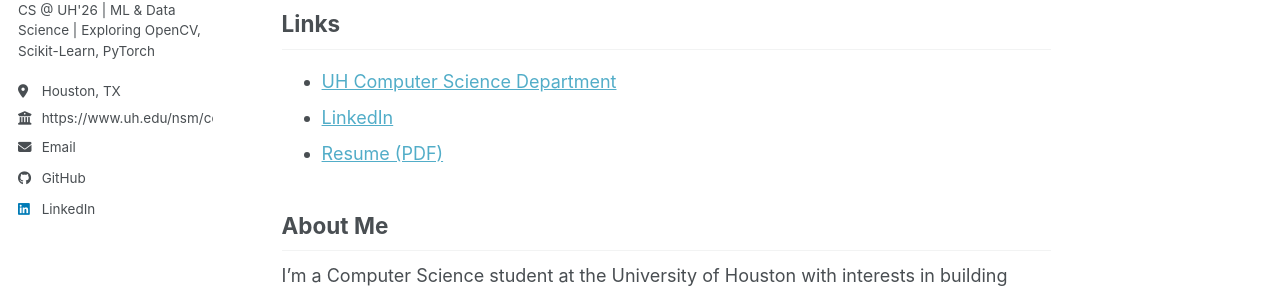
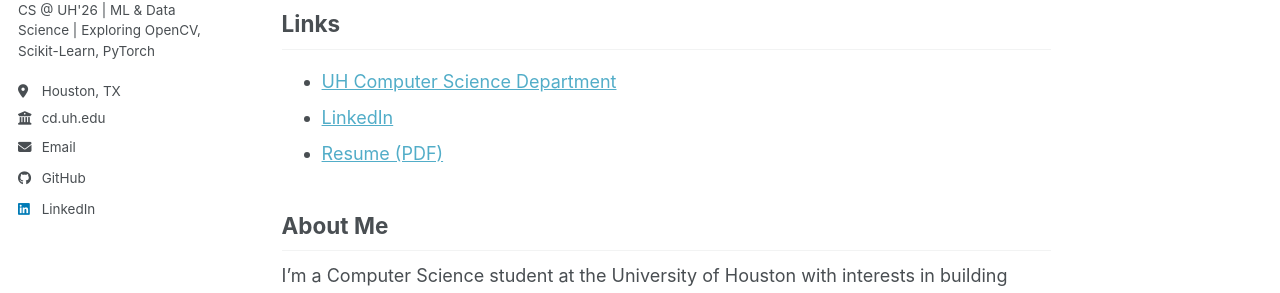
Before and after one commit to amurshid/amurshid.github.io, a Jekyll site: the page built from _pages/about.md, in a window 1280 px wide. Shown: the part 307-600 px from the top of the page. Built offline with Jekyll 4.4.1, drawn with Linux system fonts in a browser that asks for light colours; a script bundle is joined from its source files by our own code; library files that are not in the unit come from our copies.

Commit message:
added cs.uh.edu

```diff
--- a/_config.yml
+++ b/_config.yml
@@ -28,7 +28,7 @@ author:
   pronouns         : "He/Him"
   bio              : "CS @ UH'26 | ML & Data Science | Exploring OpenCV, Scikit-Learn, PyTorch"
   location         : "Houston, TX"
-  employer         : "https://www.uh.edu/nsm/computer-science/"
+  employer         : "cd.uh.edu"
   uri              : # URL
   email            : "murshid.ahnaf@gmail.com"
 
```
